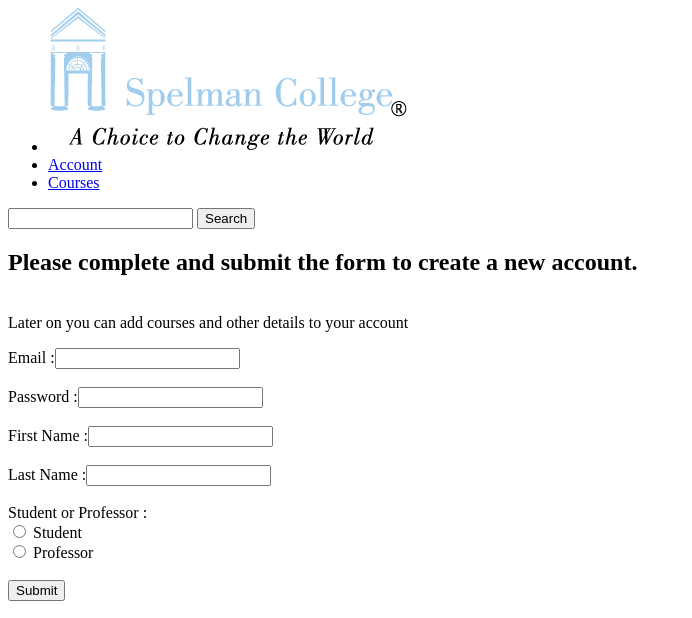
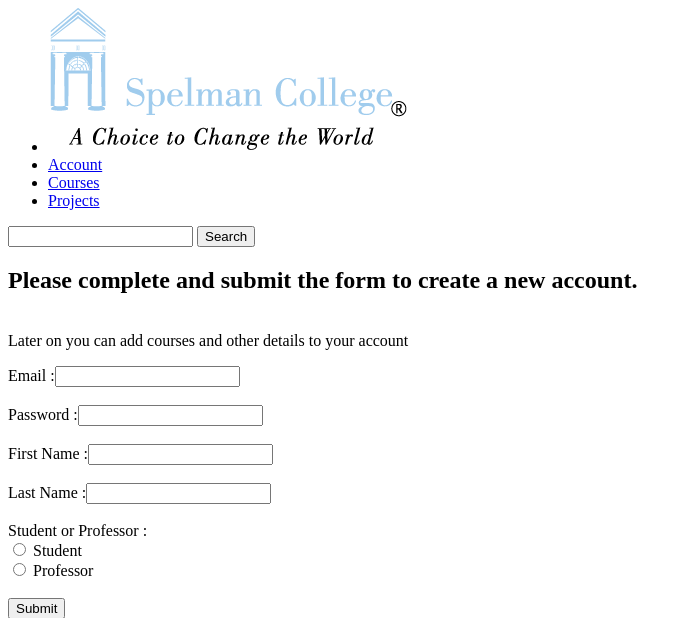
Before and after one commit to ZingaHam/Software-Engineering, a PHP site: page /new_account.php in a window 1280 px wide. Shown: the top 618 px of the page, without its empty margins (0-692 px from the left). Run offline with PHP 8.4, Linux system fonts and the light colour scheme.

Commit message:
Update new_account.php
added ref in nav bar to project page

```diff
--- a/new_account.php
+++ b/new_account.php
@@ -50,6 +50,7 @@ if(!empty($_POST["submit"]) && $_POST["email"] !=''){
         </div>
         <li><a href="account_page.php">Account</a></li>
         <li><a href="course_page.html">Courses</a></li>
+        <li><a href="Projectspg.html">Projects</a></li>
     </ul>
 
     <div class="rightNav">
```
